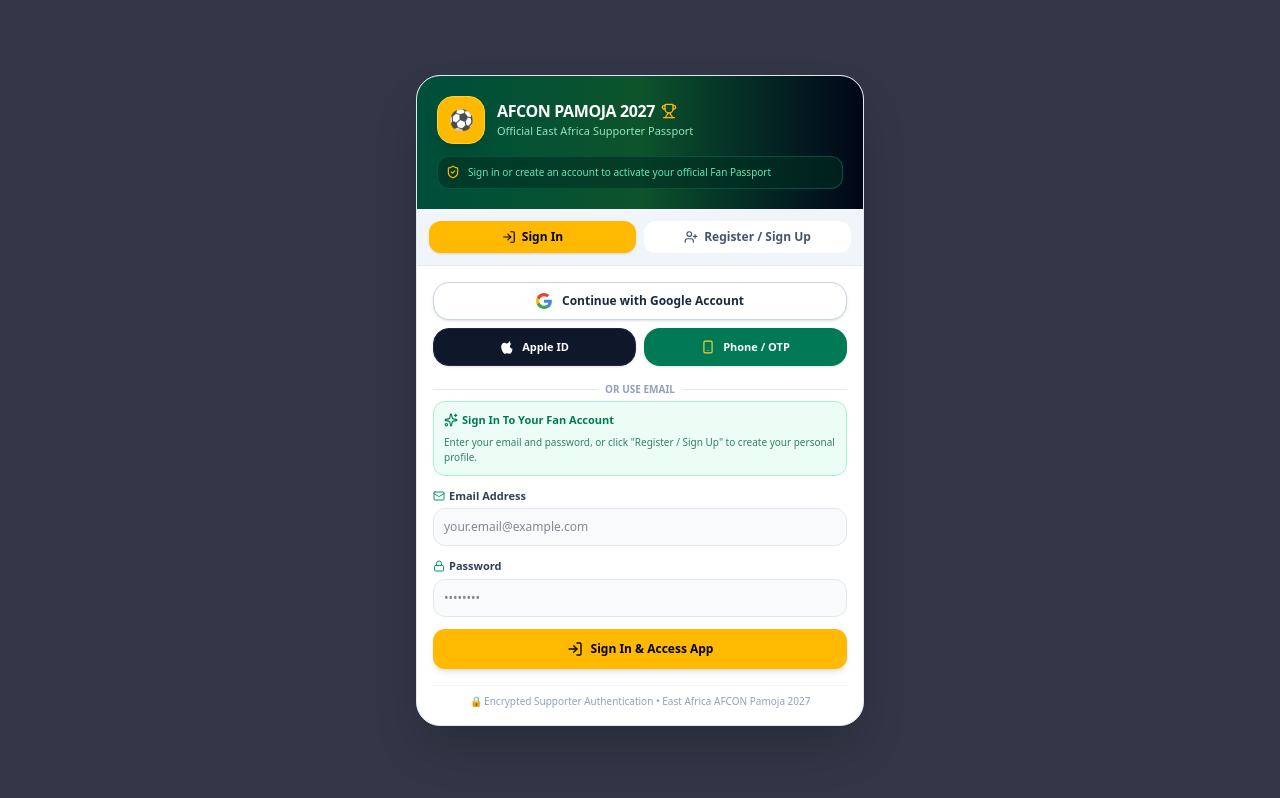
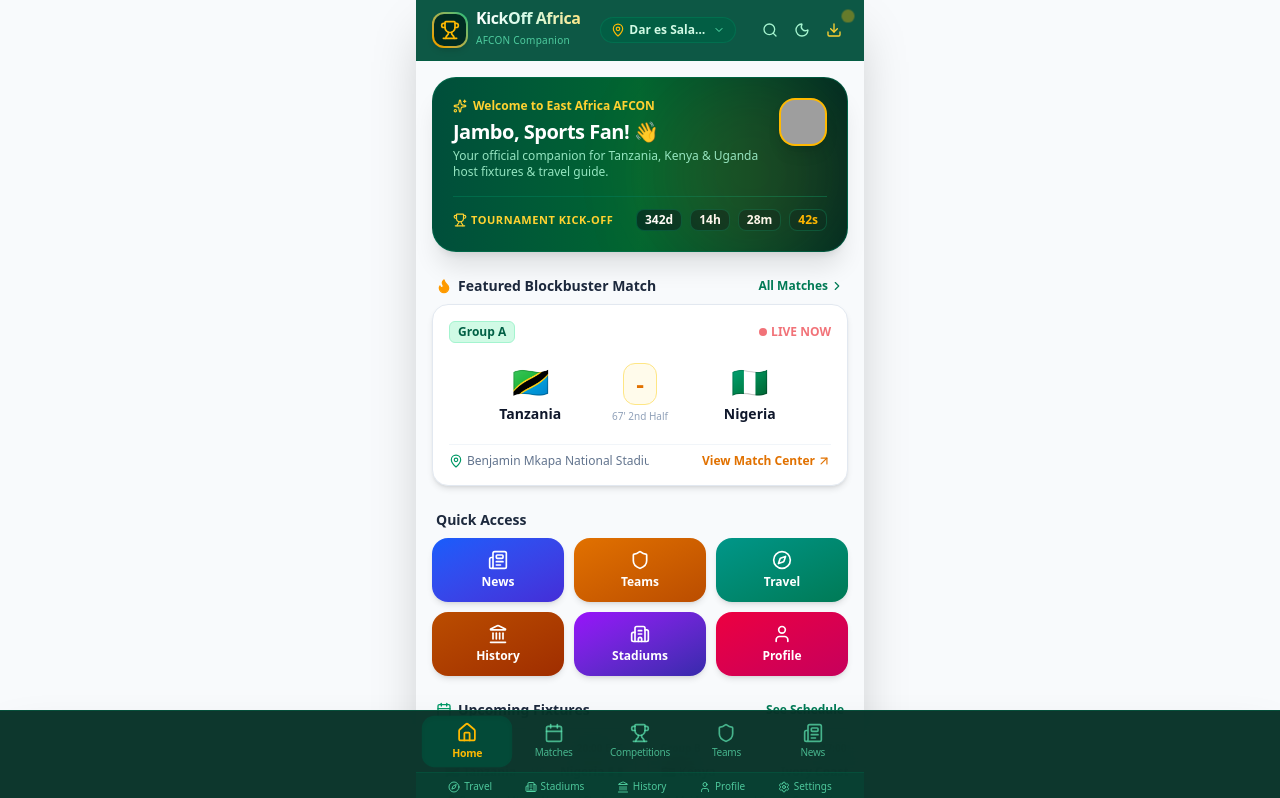
Before and after one commit to AlbisnessTz/AFCON-EAST-AFRICA-, a React (Vite) app: page / in a window 1280 px wide. Shown: the top 798 px of the page. Built offline with nearby package versions, Linux system fonts and the light colour scheme; grey boxes are pictures that could not be loaded.

Commit message:
feat: allow guest access to global sports experience

```diff
--- a/src/App.tsx
+++ b/src/App.tsx
@@ -13,7 +13,6 @@
 import { ProfileScreen } from './components/ProfileScreen';
 import { SettingsScreen } from './components/SettingsScreen';
 import { ApkDownloadModal } from './components/ApkDownloadModal';
-import { AuthGateModal } from './components/AuthGateModal';
 import { TeamDetailModal } from './components/TeamDetailModal';
 import { MatchDetailModal } from './components/MatchDetailModal';
 import { ArticleDetailModal } from './components/ArticleDetailModal';
@@ -28,9 +27,7 @@
   return (
     <div className={`min-h-screen ${vm.appSettings.darkMode ? 'dark' : ''} bg-slate-50 dark:bg-slate-950 text-slate-900 dark:text-slate-100 font-sans transition-colors selection:bg-amber-400 selection:text-black`}>
       {vm.showSplash && <SplashScreen onDismiss={() => vm.setShowSplash(false)} />}
-      {!vm.showSplash && !vm.userProfile.isAuthenticated ? (
-        <AuthGateModal userProfile={vm.userProfile} teams={vm.teams} onRegister={vm.handleRegister} onLogin={vm.handleLogin} onUpdateProfile={vm.updateProfile} />
-      ) : (
+      {!vm.showSplash && (
         <div className={`max-w-md mx-auto min-h-screen flex flex-col relative bg-slate-50 dark:bg-slate-950 shadow-2xl ${vm.appSettings.darkMode ? 'dark' : ''}`}>
           <HeaderBar selectedCity={vm.selectedCity} onSelectCity={vm.setSelectedCity} darkMode={vm.appSettings.darkMode} onToggleDarkMode={() => vm.updateSettings({ darkMode: !vm.appSettings.darkMode })} activeTab={vm.activeTab} onSelectTab={vm.setActiveTab} onOpenApkModal={() => vm.setShowApkModal(true)} searchQuery={vm.searchQuery} onSearchChange={vm.setSearchQuery} />
           <main className="flex-1 px-4 pt-4 overflow-y-auto">
@@ -50,7 +47,7 @@
       )}
       {vm.showApkModal && <ApkDownloadModal onClose={() => vm.setShowApkModal(false)} />}
       {vm.selectedTeam && <TeamDetailModal team={vm.selectedTeam} allMatches={vm.matches} onClose={() => vm.setSelectedTeam(null)} onSelectMatch={(m) => { vm.setSelectedTeam(null); vm.setSelectedMatch(m); }} />}
-      {vm.selectedMatch && <MatchDetailModal match={vm.selectedMatch} userProfile={vm.userProfile} teams={vm.teams} onClose={() => vm.setSelectedMatch(null)} onCastVote={vm.castMatchVote} onToggleSaveMatch={vm.toggleSaveMatch} onSelectTeamByName={handleSelectTeamByName} />}
+      {vm.selectedMatch && <MatchDetailModal match={vm.selectedMatch} userProfile={vm.userProfile} teams={vm.teams} onClose={() => vm.setSelectedMatch(null)} onCastVote={vm.castMatchVote} onToggleSave={vm.toggleSaveMatch} onSelectTeamByName={handleSelectTeamByName} />}
       {vm.selectedArticle && <ArticleDetailModal article={vm.selectedArticle} onClose={() => vm.setSelectedArticle(null)} isSaved={vm.userProfile.savedArticles?.includes(vm.selectedArticle.id)} onToggleSave={vm.toggleSaveArticle} />}
     </div>
   );
```
